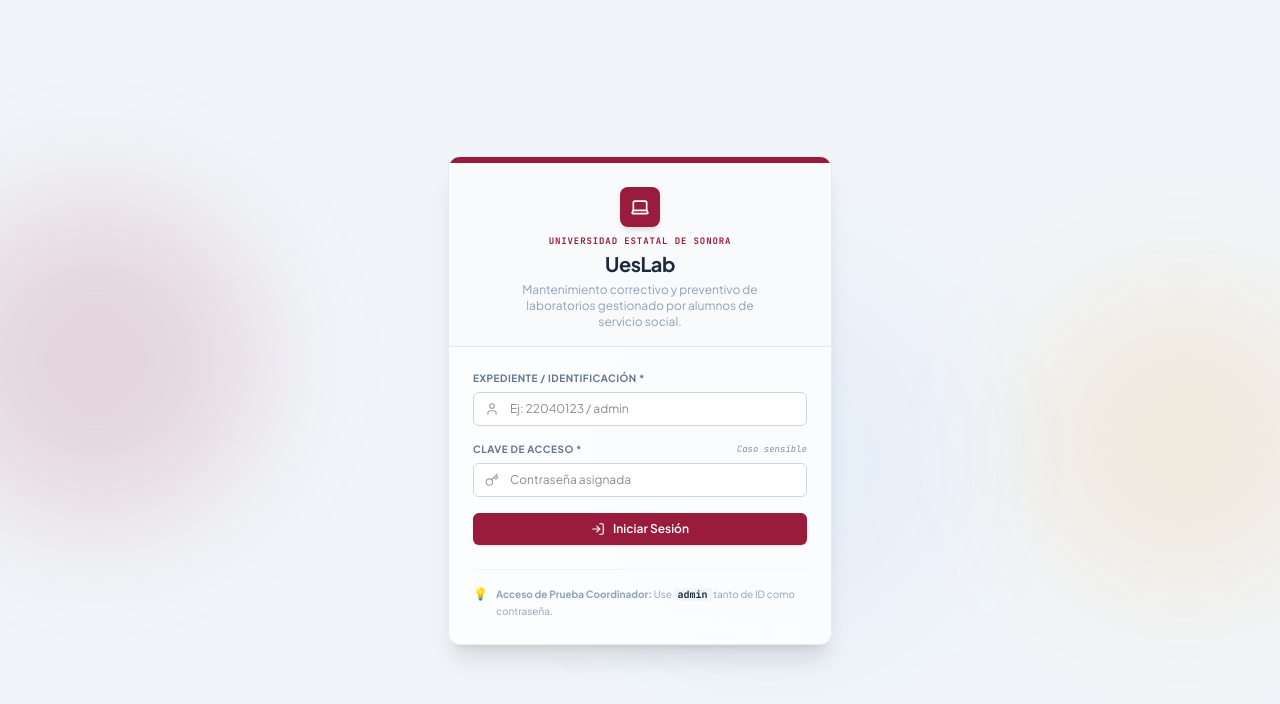
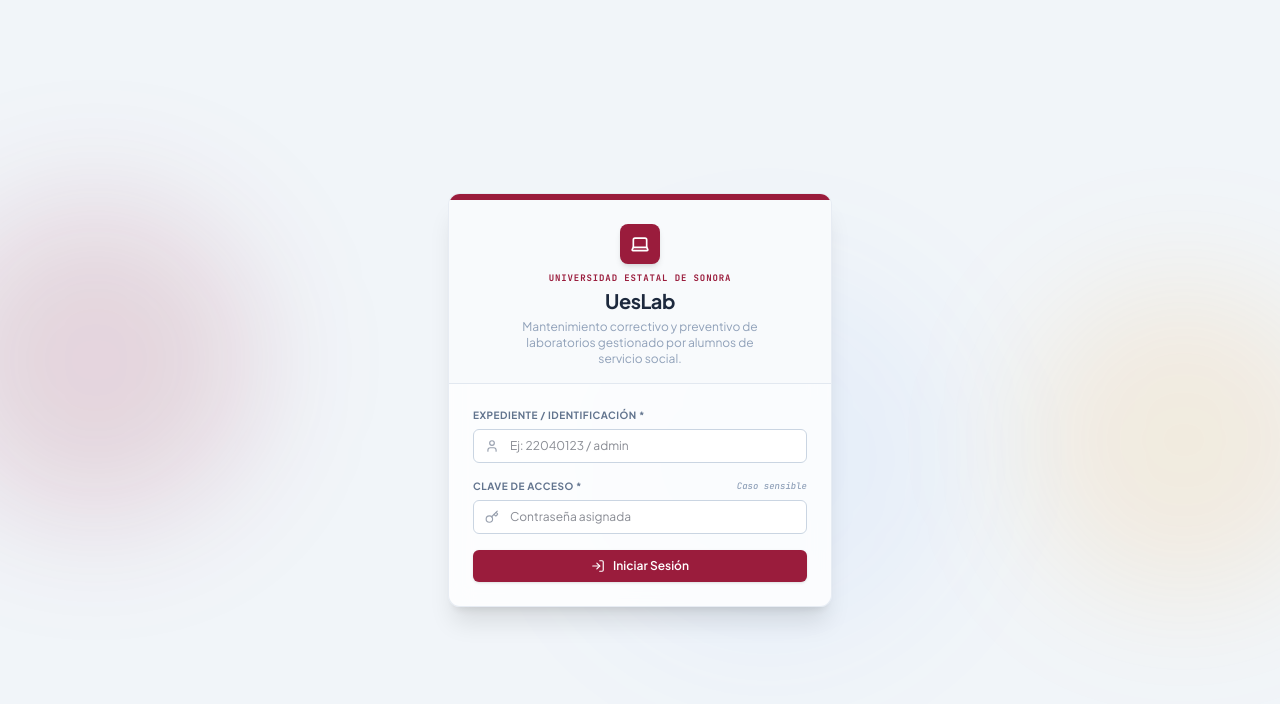
Before and after one commit to martinjmcr15-a11y/UESLAB, a React (Vite) app: page / in a window 1280 px wide. Shown: the top 704 px of the page. Built offline with nearby package versions, Linux system fonts and the light colour scheme.

Commit message:
refactor: remove admin test credentials from login UI
Eliminate hardcoded test credentials from the login component to improve security and clean up the interface.

```diff
--- a/src/components/Login.tsx
+++ b/src/components/Login.tsx
@@ -157,13 +157,7 @@ export default function Login({ onLoginSuccess }: LoginProps) {
 
           </form>
 
-          {/* Quick Admin instructions note */}
-          <div className="mt-6 pt-4 border-t border-slate-100 flex items-start gap-2 text-[10px] text-slate-400 leading-relaxed font-sans">
-            <span className="text-yellow-600 text-xs shrink-0">💡</span>
-            <p>
-              <strong>Acceso de Prueba Coordinador:</strong> Use <code className="bg-slate-100 text-slate-800 font-mono px-1 rounded font-bold">admin</code> tanto de ID como contraseña.
-            </p>
-          </div>
+
         </div>
       </div>
     </div>
```
